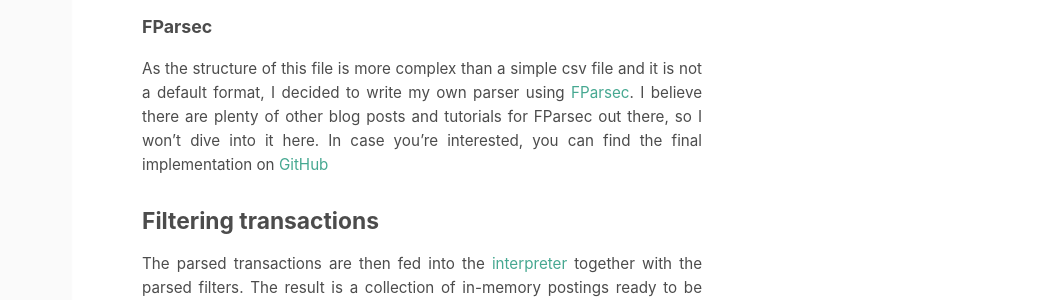
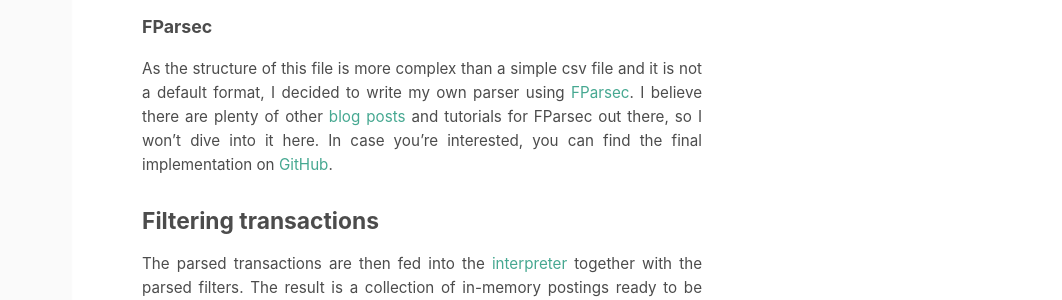
Before and after one commit to janssen-io/janssen-io.github.io, a Jekyll site: the page built from _posts/2020-11-22-TransactionQL-part-two.md, in a window 1280 px wide and 900 px high, scrolled down 2162 px. Shown: the part 205-505 px from the top of the window, without its empty margins (218-1280 px from the left). Built offline with Jekyll 4.4.1, drawn with Linux system fonts in a browser that asks for light colours; part of the change alters nothing that is shown.

```diff
--- a/_posts/2020-11-22-TransactionQL-part-two.md
+++ b/_posts/2020-11-22-TransactionQL-part-two.md
@@ -103,9 +103,10 @@ can be added up and columns defined by the parser can be used.
 As the structure of this file is more complex than a simple csv
 file and it is not a default format, I decided to write my own
 parser using [FParsec](http://www.quanttec.com/fparsec/).
-I believe there are plenty of other blog posts and tutorials for
-FParsec out there, so I won't dive into it here. In case you're
-interested, you can find the final implementation on [GitHub](https://github.com/janssen-io/TransactionQL-fsharp/blob/master/TransactionQL.Parser/QLParser.fs)
+I believe there are plenty of other [blog posts](https://rosalogia.me/posts/functional-parsing/)
+and tutorials for FParsec out there, so I won't dive into it
+here. In case you're interested, you can find the final
+implementation on [GitHub](https://github.com/janssen-io/TransactionQL-fsharp/blob/master/TransactionQL.Parser/QLParser.fs).
 
 ## Filtering transactions
 The parsed transactions are then fed into the [interpreter](https://github.com/janssen-io/TransactionQL-fsharp/blob/master/TransactionQL.Parser/QLInterpreter.fs)
```
